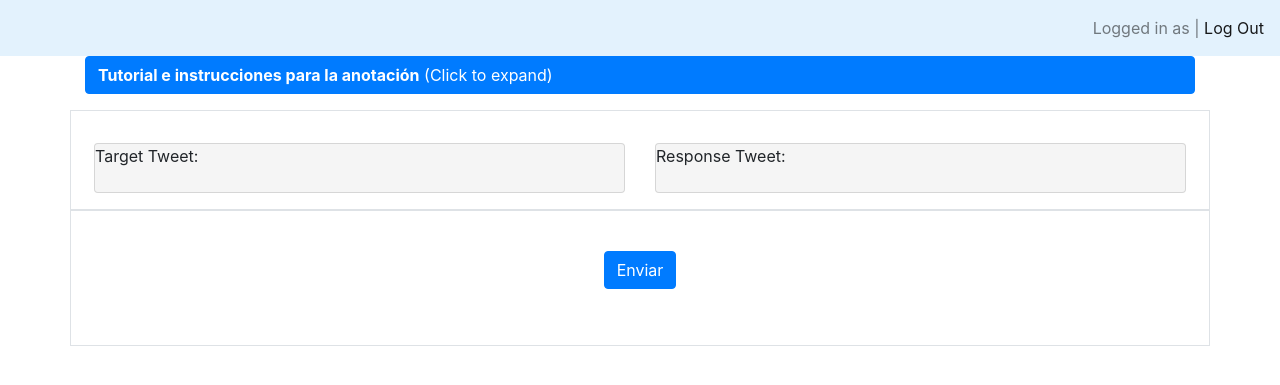
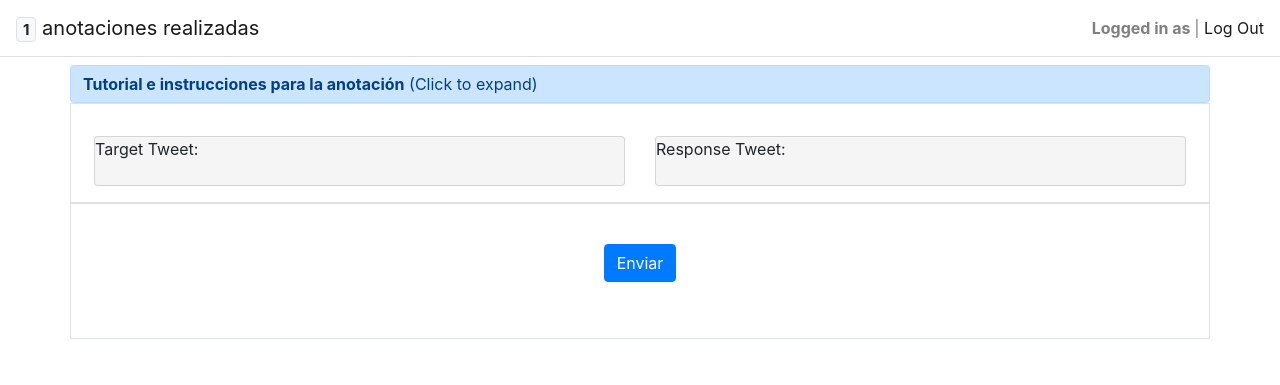
Before and after one commit to Angeluz-07/Tweets-Analysis-CMU-ESPOL, a Django app: template web_app/analisis/templates/analisis/annotate.html in a window 1280 px wide. Shown: the top 385 px of the page. Run offline with Django 3.2, Linux system fonts and the light colour scheme; the template is opened without the code that fills it: most values are stand-ins (such as "Sample title", 1, 10 or a date in 2020); some libraries are stand-ins or nearby versions.

Commit message:
fix: :lipstick: add annotation count style

```diff
--- a/web_app/analisis/templates/analisis/annotate.html
+++ b/web_app/analisis/templates/analisis/annotate.html
@@ -3,16 +3,11 @@
 {% load  static %}
 
 {% block content %}
-	<!--a class="navbar-brand" href="#"> Anotaciones realizadas <span class="badge badge-light">{{ annotation_count }}</span></a-->
 	<!-- Instructions (collapsible) -->
-
 	<div class="row">
-		<div class="col-12">
-			<p>
-			<a class="btn btn-primary btn-block text-left" data-toggle="collapse" href="#instructions" role="button" aria-expanded="false" aria-controls="instructions">
+		<a class="btn alert-primary btn-block text-left" data-toggle="collapse" href="#instructions" role="button" aria-expanded="false" aria-controls="instructions">
 			<strong>Tutorial e instrucciones para la anotación</strong>&nbsp;<span class="collapse-text">(Click to expand)</span>
 		</a>
-			</p>
 		<div class="collapse" id="instructions">
 			<div class="card card-body">
 				<p><strong>Please read the&nbsp;tutorial by downloading the&nbsp;PDF file from the link below. If clicking the link does not open the pdf file, please copy the link and paste it in a new web-brower/tab.</strong></p>
@@ -55,13 +50,11 @@
 				</table>
 			</div>
 		</div>
-		<div>
 	</div>
 	<!-- End instructions -->
 
 	<!-- Categorization Layout -->
-	<div class="" id="workContent1">
-
+	<div  id="workContent1">
 		<form action="{% url 'annotate' %}" method="post">
 			{% csrf_token %}
 
@@ -95,7 +88,7 @@
 					<div id="questionsAccordion">
 						<template v-for="(questions, section) in questionsGroupedBySection()" :key="section">
 								<button class="btn btn-block alert-primary mt-2" :data-target="'#'.concat(idFromSentence(section))" data-toggle="collapse"  type="button" role="button" aria-expanded="false">
-								#[[ section ]]
+									<h6>#[[ section ]]</h6>
 								</button>
 							<div class="collapse mb-2" :id="idFromSentence(section)" data-parent="#questionsAccordion">
 								<div class="card card-body">
--- a/web_app/analisis/templates/analisis/base.html
+++ b/web_app/analisis/templates/analisis/base.html
@@ -40,10 +40,10 @@
 
 <body>
 	<section>
-	<nav class="navbar navbar-light" style="background-color: #e3f2fd;">
-  	<a class="navbar-brand" href="#"></a>
+	<nav class="navbar navbar-light border-bottom mb-2">
+	<a class="navbar-brand" href="#"> <span class="badge badge-light border">{{ annotation_count }}</span> anotaciones realizadas</a>
 	<span class="navbar-text">
-      Logged in as {{ user.username }} | <a href="{% url 'logout' %}">Log Out</a>
+      <b>Logged in as {{ user.username }} </b>| <a href="{% url 'logout' %}">Log Out</a>
     </span>
 	</nav>
 	</section>
```
Lines whose indentation alone changed are shown as unchanged.
